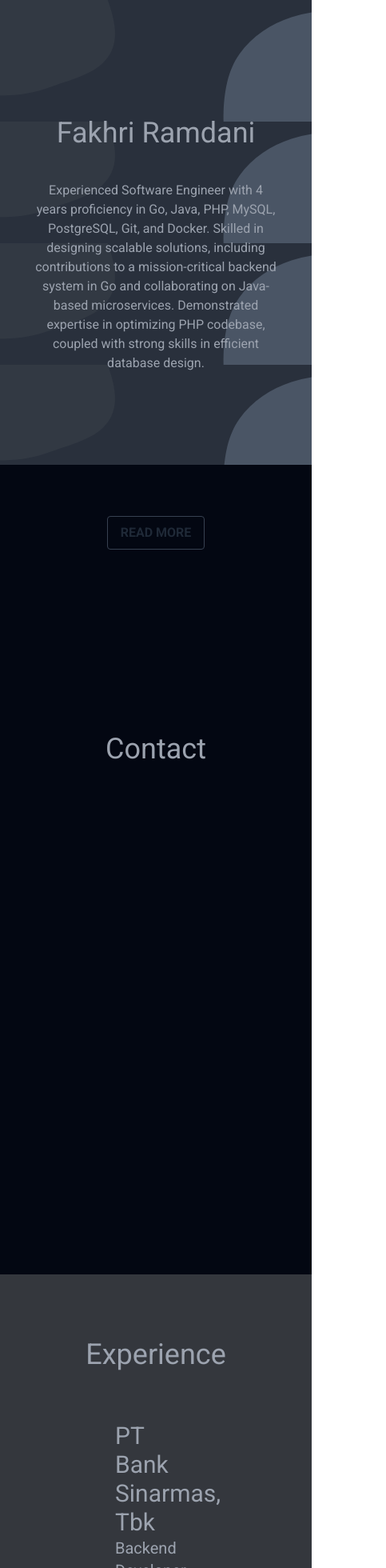
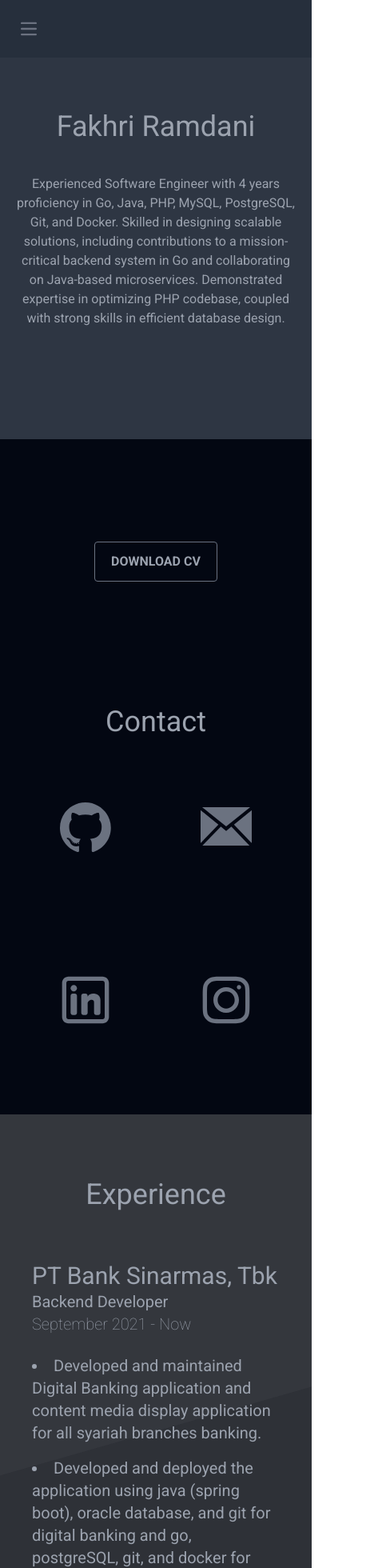
Before and after one commit to fakhri007/Company-Profile, a Next.js app: page / in a window 390 px wide. Shown: the top 1960 px of the page at 80% size, 483 px wide, since content can reach past the window. Built offline with nearby package versions, Linux system fonts and the light colour scheme; what tw-elements would draw is missing.

Commit message:
add responsive

```diff
--- a/src/app/AnimatedBackground.module.css
+++ b/src/app/AnimatedBackground.module.css
@@ -2,8 +2,7 @@
 .background {
     z-index: -1;
     animation: backgroundAnimation 10s infinite linear;
-    background-image: url('/bg.svg');
-    background-size: contain;
+    /* background-image: url('/bg.svg'); */
     background-repeat: repeat;
 }
 
--- /dev/null
+++ b/src/app/Collapsible.js
@@ -0,0 +1,61 @@
+// components/Navbar.js
+"use client"
+import { useEffect, useState } from 'react';
+
+const NavbarCollapse = () => {
+    const [isMenuOpen, setIsMenuOpen] = useState(false);
+
+    // useEffect(() => {
+    //     // This effect will run on the client side
+    //     const handleToggle = () => {
+    //         setIsMenuOpen(!isMenuOpen);
+    //     };
+
+    //     const button = document.querySelector('[data-collapse-toggle="navbar-hamburger"]');
+    //     // button.addEventListener('click', handleToggle);
+
+    //     return () => {
+    //         // Cleanup: remove the event listener when the component unmounts
+    //         button.removeEventListener('click', handleToggle);
+    //     };
+    // }, [isMenuOpen]);
+
+    return (
+        <>
+            <button
+                type="button"
+                className="flex md:hidden inline-flex items-center justify-center p-2 w-10 h-10 text-sm text-gray-500 rounded-lg hover:bg-gray-700 focus:outline-none "
+                aria-expanded={isMenuOpen}
+                aria-controls="navbar-hamburger"
+                data-collapse-toggle="navbar-hamburger"
+                onClick={() => setIsMenuOpen(!isMenuOpen)}
+            >
+                <span className="sr-only">Open main menu</span>
+                <svg className="w-5 h-5" aria-hidden="true" xmlns="http://www.w3.org/2000/svg" fill="none" viewBox="0 0 17 14">
+                    <path stroke="currentColor" strokeLinecap="round" strokeLinejoin="round" strokeWidth="2" d="M1 1h15M1 7h15M1 13h15" />
+                </svg>
+            </button>
+            <div className={` ${isMenuOpen ? 'block' : 'hidden'} w-full `} id="navbar-hamburger">
+                <ul className="flex flex-col font-medium mt-4 rounded-lg flex-1 bg-transparent">
+                    <li>
+                        <a href="#about" onClick={() => setIsMenuOpen(!isMenuOpen)} data-te-smooth-scroll-init className="bg-transparent block py-2 px-3 rounded text-gray-400 font-medium">About</a>
+                    </li>
+                    <li>
+                        <a href="#contact" onClick={() => setIsMenuOpen(!isMenuOpen)} data-te-smooth-scroll-init className="block py-2 px-3 rounded text-gray-400 font-medium">Contact</a>
+                    </li>
+                    <li>
+                        <a href="#experience" onClick={() => setIsMenuOpen(!isMenuOpen)} data-te-smooth-scroll-init className=" block py-2 px-3 rounded text-gray-400 font-medium">Experience</a>
+                    </li>
+                    <li>
+                        <a href="#education" onClick={() => setIsMenuOpen(!isMenuOpen)} data-te-smooth-scroll-init className="block py-2 px-3 rounded text-gray-400 font-medium">Education</a>
+                    </li>
+                    <li>
+                        <a href="#skills" onClick={() => setIsMenuOpen(!isMenuOpen)} data-te-smooth-scroll-init className="block py-2 px-3 rounded text-gray-400 font-medium">Skills</a>
+                    </li>
+                </ul>
+            </div>
+        </>
+    );
+};
+
+export default NavbarCollapse;
--- a/src/app/aboutPage.js
+++ b/src/app/aboutPage.js
@@ -4,7 +4,7 @@ const AboutPage = ({ name, about }) => {
     return (
         <div className= "flex flex-col items-center justify-center  h-[65vh]" id="about">
             <p className="text-center text-gray-400 pb-10 text-4xl">{name}</p>
-            <p className="text-center text-gray-400 px-10 md:px-36 text-base md:text-2xl text-wrap">{about}</p>
+            <p className="text-center text-gray-400 px-5 md:px-36 text-base md:text-2xl text-wrap">{about}</p>
         </div>
     );
 };
--- a/src/app/contactPage.js
+++ b/src/app/contactPage.js
@@ -1,20 +1,20 @@
 
 const ContactPage = ({ github, mail, linkedin, instagram }) => {
     return (
-        <div className="flex flex-col items-center pt-10" id="contact">
+        <div className="flex flex-col items-center pt-20" id="contact">
             <p className="text-center text-gray-400 pb-10 text-4xl">Contact</p>
-            <div className="flex flex-row items-center space-x-48">
+            <div className="grid grid-cols-2 gap-28 md:flex md:flex-row items-center md:space-x-48">
                 <a target="_blank" href={github}>
-                    <img src="/github.svg" alt="Image" className="mt-32 w-28 h-28 object-cover"></img>
+                    <img src="/github.svg" alt="Image" className="mt-10 w-16 h-16 md:mt-32 md:w-28 md:h-28 object-cover"></img>
                 </a>
                 <a target="_blank" href={mail}>
-                    <img src="/main.svg" alt="Image" className="mt-32 w-28 h-28 object-cover"></img>
+                    <img src="/main.svg" alt="Image" className="mt-10 w-16 h-16 md:mt-32 md:w-28 md:h-28 object-cover"></img>
                 </a>
                 <a target="_blank" href={linkedin}>
-                    <img src="/linkedin.svg" alt="Image" className="mt-32 w-28 h-28 object-cover"></img>
+                    <img src="/linkedin.svg" alt="Image" className="mt-10 w-16 h-16 md:mt-32 md:w-28 md:h-28 object-cover"></img>
                 </a>
                 <a target="_blank" href={instagram}>
-                    <img src="/instagram.svg" alt="Image" className="mt-32 w-28 h-28 object-cover"></img>
+                    <img src="/instagram.svg" alt="Image" className="mt-10 w-16 h-16 md:mt-32 md:w-28 md:h-28 object-cover"></img>
                 </a>
             </div>
         </div>
--- a/src/app/educationPage.js
+++ b/src/app/educationPage.js
@@ -9,10 +9,10 @@ const EducationPage = ({ key, educationPage }) => {
 
             {educationPage.map(item => (
                 <div className="flex flex-col  pt-16" key={item.id}>
-                <p className="text-left px-36 text-gray-400 font-normal text-3xl">{item.universityName}</p>
-                <p className="text-left px-36 text-gray-400 font-normal text-xl">{item.degree}</p>
-                <p className="text-left px-36 text-gray-400 font-normal text-xl">{item.major}</p>
-                <p className="text-left px-36 text-gray-400 text-xl font-thin">{item.startEndDate}</p>
+                <p className="text-left px-10 md:px-36 text-gray-400 font-normal text-3xl">{item.universityName}</p>
+                <p className="text-left px-10 md:px-36 text-gray-400 font-normal text-xl">{item.degree}</p>
+                <p className="text-left px-10 md:px-36 text-gray-400 font-normal text-xl">{item.major}</p>
+                <p className="text-left px-10 md:px-36 text-gray-400 text-xl font-thin">{item.startEndDate}</p>
                 </div>
             ))}
 
--- a/src/app/experiencePage.js
+++ b/src/app/experiencePage.js
@@ -8,15 +8,15 @@ const ExperiencePage = ({key, experiencePage }) => {
             </div>
             {experiencePage.map(item => (
                 <div className="flex flex-col  pt-16" key={item.id}>
-                    <p className="text-left px-36 text-gray-400 font-normal text-3xl">{item.companyName}</p>
-                    <p className="text-left px-36 text-gray-400 font-normal text-xl">{item.position}</p>
-                    <p className="text-left px-36 text-gray-400 text-xl font-thin">{item.startEndDate}</p>
+                    <p className="text-left px-10 md:px-36 text-gray-400 font-normal text-3xl">{item.companyName}</p>
+                    <p className="text-left px-10 md:px-36 text-gray-400 font-normal text-xl">{item.position}</p>
+                    <p className="text-left px-10 md:px-36 text-gray-400 text-xl font-thin">{item.startEndDate}</p>
                     <br />
 
                     <ul className="list-disc list-inside">
                         {
                         item.description.split("#").map(descItem => (
-                        <li className="text-left px-48 text-gray-400 pb-4 text-xl font-normal"key={descItem}>{descItem}</li>
+                        <li className="text-left px-10 md:px-48 text-gray-400 pb-4 text-xl font-normal"key={descItem}>{descItem}</li>
                         ))}
                     </ul>
                 </div>
--- a/src/app/navbar.js
+++ b/src/app/navbar.js
@@ -1,10 +1,20 @@
+import NavbarCollapse from "./Collapsible";
+
+
+
 
 const Navbar = () => {
+
+
   return (
-    <nav className=" p-4">
-      <div className="container mx-auto">
-        <div className="flex items-center justify-between">
-            <div/>
+    <nav className=" bg-gray-800 bg-opacity-50 fixed w-full z-20 top-0 start-0">
+      {/* <nav className=" p-5"> */}
+      {/* <div className="container mx-auto"> */}
+      <div className="flex items-center justify-between">
+
+        <div className="container max-w-screen-xl flex flex-wrap items-center justify-between mx-auto p-4">
+
+
           {/* <div className="text-white text-xl font-semibold">Your Logo</div> */}
           <div className="flex-1 hidden md:flex justify-center space-x-5">
             <a href="#about" data-te-smooth-scroll-init className="text-gray-400 font-medium">About</a>
@@ -14,6 +24,8 @@ const Navbar = () => {
             <a href="#skills" data-te-smooth-scroll-init className="text-gray-400 font-medium">Skills</a>
 
           </div>
+
+          <NavbarCollapse />
         </div>
       </div>
     </nav>
--- a/src/app/page.js
+++ b/src/app/page.js
@@ -16,13 +16,13 @@ import styles from './AnimatedBackground.module.css'; // Import styles
 export default function Home() {
 
   return (
-    <div className={`${styles.background} min-h-screen min-w-full`}>
+    <div className={`${styles.background} md:bg-[url('/bg.svg')] min-h-screen  bg-no-repeat  bg-cover md:bg-contain lg:bg-automin-w-full `}>
       <Navbar />
       <AboutPage name={data.aboutPage.name} about={data.aboutPage.about} />
-      <div className="min-h-[120vh] min-w-full bg-gray-950">
-        <div className="flex flex-col items-center pt-16 h-[35vh]">
-          <a href="#contact" className="bg-transparent  hover:bg-gray-500 text-gray-800 font-bold hover:text-gray-950 py-2 px-4 border border-gray-700 hover:border-transparent rounded" >
-            READ MORE
+      <div className="min-h-[100vh] md:min-h-[110vh] min-w-full bg-gray-950">
+        <div className="flex flex-col items-center pt-32 h-[30vh]">
+          <a href="#contact" className="bg-transparent  hover:bg-gray-500 text-gray-400 font-bold hover:text-gray-950 py-3 px-5 border border-gray-500 hover:border-transparent rounded" >
+            DOWNLOAD CV
           </a>
         </div>
         <ContactPage github={data.contactPage.github} mail={data.contactPage.mail} linkedin={data.contactPage.linkedin} instagram={data.contactPage.instagram} />
--- a/src/app/skillPage.js
+++ b/src/app/skillPage.js
@@ -6,11 +6,11 @@ const SkillPage = ({ key, skillPage }) => {
             <div className="flex flex-col items-center">
                 <p className="text-center text-gray-400  text-4xl">Skill</p>
             </div>
-            <div className="flex flex-col px-36  pt-16">
-                <div className="grid grid-cols-2 gap-10">
+            <div className="flex flex-col px-10 md:px-36  pt-16">
+                <div className="grid grid-cols-1 md:grid-cols-2 gap-10">
                     {skillPage.map(item => (
-                        <div key={item.id} className="grid grid-cols-3 ">
-                            <p className="text-left text-gray-400 font-normal text-3xl">{item.skillName}</p>
+                        <div key={item.id} className="grid grid-cols-2 md:grid-cols-3 ">
+                            <p className="text-left text-gray-400 font-normal text-2xl md:text-3xl">{item.skillName}</p>
                             <div className="w-full bg-gray-900 mt-4 col-span-2 rounded-full h-2.5 mb-4">
                                 <div className="bg-gray-400 h-2.5 rounded-full " style={{ width: `${item.score}%` }}></div>
                             </div>
```
Also changed, not shown: src/app/DynamicCollapsible.js (added, +11 -0 lines).
